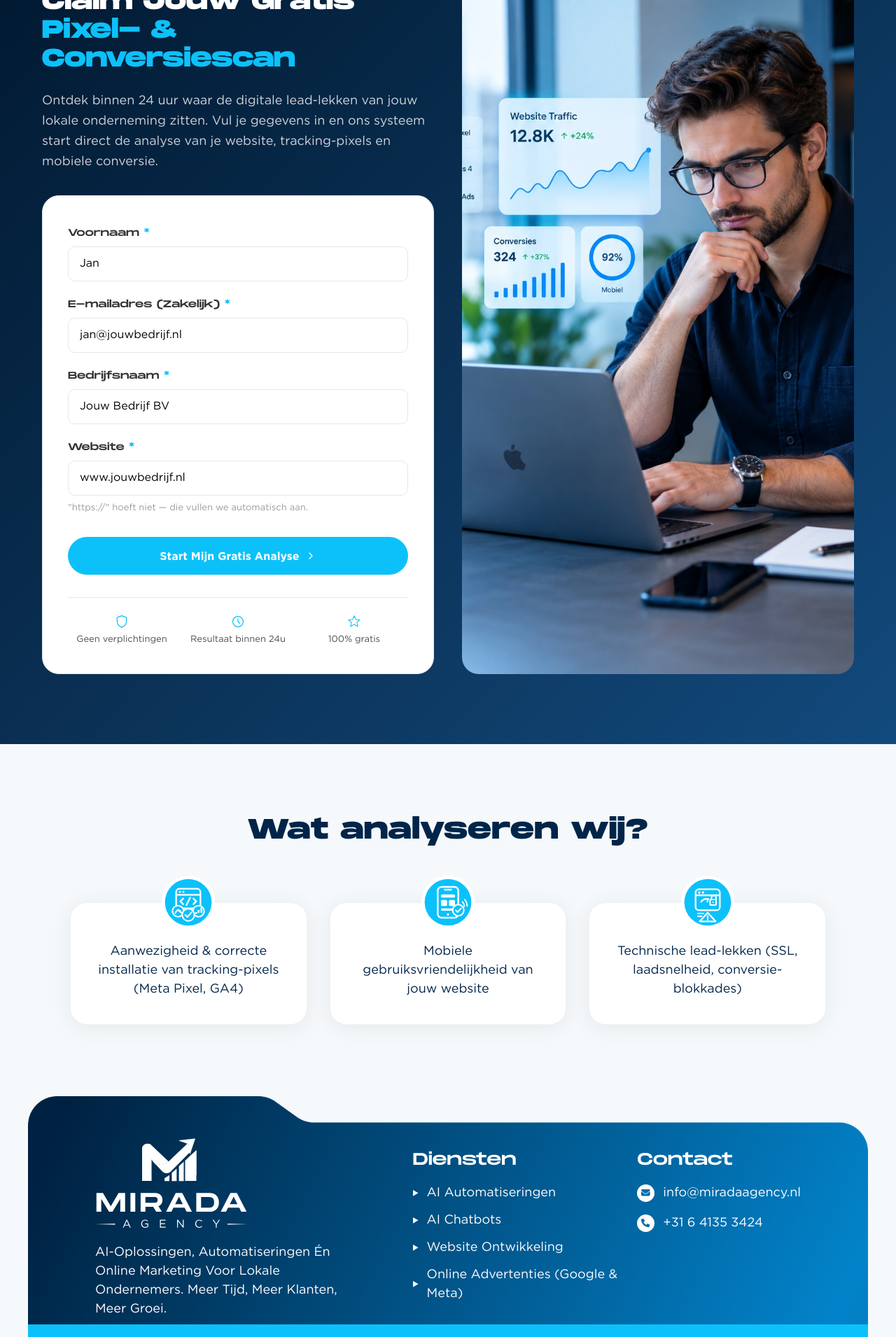
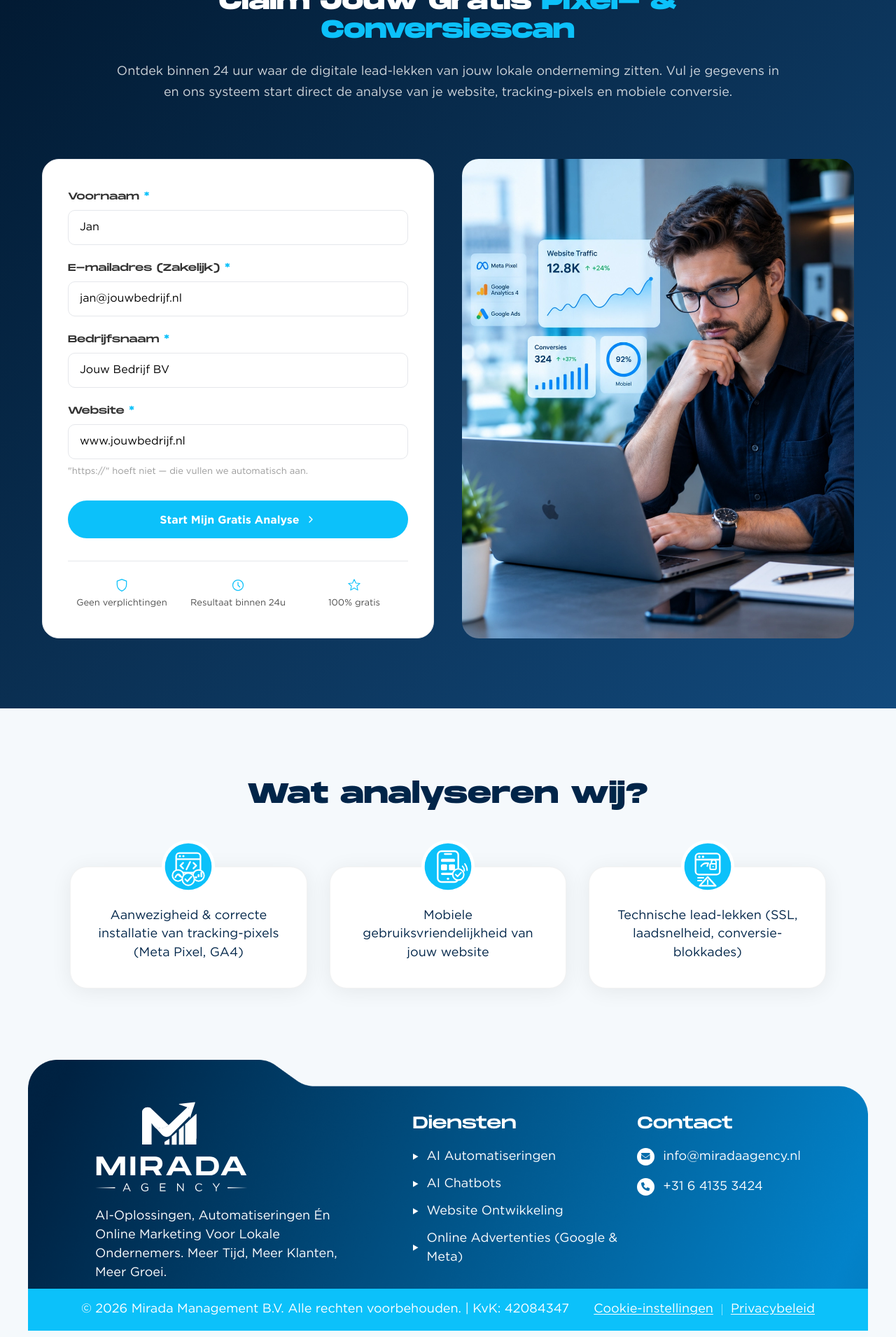
Before and after one commit to taibacreations/3616-miradaagency, a Next.js app: page /scan in a window 1280 px wide. Shown: the part 280-2190 px from the top of the page at 70% size. Built offline with nearby package versions, Linux system fonts and the light colour scheme.

Commit message:
completed updates

```diff
--- a/src/app/privacy/page.tsx
+++ b/src/app/privacy/page.tsx
@@ -240,7 +240,7 @@ export default function PrivacyPage() {
       {/* ===== Content ===== */}
       <section className="bg-[#F5F9FC]">
         <div
-          className={`${containerClass} py-[50px] md:py-[80px] lg:py-[100px]`}
+          className={`${containerClass} py-[50px] md:pt-[80px] md:pb-0 lg:pt-[100px] lg:pb-[10px]`}
         >
           <div className="grid grid-cols-1 gap-10 lg:grid-cols-[260px_1fr] lg:gap-12 xl:gap-16">
             {/* TOC card (desktop only) — ye card rehne diya */}
--- a/src/app/scan/page.tsx
+++ b/src/app/scan/page.tsx
@@ -200,38 +200,41 @@ export default function ScanPage() {
 
   return (
     <div className="relative">
-      {/* ===== Section 1: navy bg, heading + form | image ===== */}
+            {/* ===== Section 1: navy bg, heading (full width) → form | image ===== */}
       <section className="relative w-full overflow-hidden bg-gradient-to-br from-[#01152b] via-[#0a2f52] to-[#124a7d]">
-        <div className="max-w-[1600px] mx-auto xl:px-15 md:px-6 px-4 pt-[120px] pb-[50px] md:pt-[140px] md:pb-[80px] lg:pt-50 lg:pb-[100px]">
+        <div className="max-w-[1600px] mx-auto xl:px-15 md:px-6 px-4 pt-[150px] pb-[50px] md:pt-[140px] md:pb-[80px] lg:pt-40 xl:pt-50 lg:pb-[100px]">
+          <div ref={hero.ref}>
+            {/* ===== Top: badge + heading + paragraph (FULL WIDTH) ===== */}
             <div
-            ref={hero.ref}
-            className="grid grid-cols-1 items-stretch gap-8 md:grid-cols-2 lg:gap-10"
-          >
-            {/* Left column */}
-            <div
-              className={`flex flex-col ${fadeUp(hero.visible)}`}
+              className={`flex w-full flex-col ${fadeUp(hero.visible)}`}
               style={{ transitionDelay: hero.visible ? "0ms" : "0ms" }}
             >
-              <div className="mb-6 inline-flex w-fit items-center gap-2 rounded-full border border-[#0CC1FA]/40 bg-[#0CC1FA]/10 px-4 py-2">
+              <div className="mb-6 inline-flex w-fit items-center gap-2 rounded-full border border-[#0CC1FA]/40 bg-[#0CC1FA]/10 px-4 py-2 mx-auto">
                 <span className="h-1.5 w-1.5 rounded-full bg-[#0CC1FA]" />
                 <span className="font-gotham font-bold text-[12px] text-[#0CC1FA] sm:text-[13px]">
                   100% Gratis — Geen Verplichtingen
                 </span>
               </div>
 
-              <h1 className="mb-6 break-words font-monument font-extrabold leading-[1.15] text-white text-[26px] sm:text-[30px] md:text-[24px] lg:text-[30px] xl:text-[36px] 2xl:text-[44px]">
+              <h1 className="mb-6 w-full md:max-w-[700px] text-center mx-auto break-words font-monument font-extrabold leading-[1.15] text-white text-[26px] sm:text-[30px] md:text-[24px] lg:text-[30px] xl:text-[36px] 2xl:text-[44px]">
                 Claim Jouw Gratis{" "}
                 <span className="text-[#0CC1FA]">Pixel- &amp; Conversiescan</span>
               </h1>
 
-              <p className="max-w-[560px] font-gotham font-normal text-[16px] leading-relaxed text-white/80 xl:text-[18px]">
+              <p className="w-full md:max-w-[950px] text-center mx-auto font-gotham font-normal text-[16px] leading-relaxed text-white/80 xl:text-[18px]">
                 Ontdek binnen 24 uur waar de digitale lead-lekken van jouw lokale onderneming zitten.
                 Vul je gegevens in en ons systeem start direct de analyse van je website,
                 tracking-pixels en mobiele conversie.
               </p>
+            </div>
 
+            {/* ===== Bottom: form | image (dono ki height barabar) ===== */}
+            <div className="mt-10 md:mt-15 lg:mt-20 grid grid-cols-1 items-stretch gap-8 md:grid-cols-2 lg:gap-10">
               {/* Form card — contact card jaisi (white, rounded-[24px], #E5E7EB border) */}
-              <div className="mt-8 w-full rounded-[24px] border border-[#E5E7EB] bg-white px-6 py-8 sm:px-9 sm:py-10">
+              <div
+                className={`w-full rounded-[24px] border border-[#E5E7EB] bg-white px-6 py-8 sm:px-9 sm:py-10 ${fadeUp(hero.visible)}`}
+                style={{ transitionDelay: hero.visible ? "150ms" : "0ms" }}
+              >
                 <form onSubmit={handleSubmit} className="flex flex-col gap-5">
                   <div>
                     <label htmlFor="firstName" className={labelClass}>
@@ -359,18 +362,18 @@ export default function ScanPage() {
                   ))}
                 </div>
               </div>
-            </div>
 
-            {/* Right column: image (poori height) */}
+              {/* Image: form card ki poori height ke barabar */}
               <div
                 className={`relative h-[260px] w-full sm:h-[340px] md:h-auto ${fadeUp(hero.visible)}`}
-              style={{ transitionDelay: hero.visible ? "200ms" : "0ms" }}
+                style={{ transitionDelay: hero.visible ? "300ms" : "0ms" }}
               >
                 <img
                   src="/scan.webp"
                   alt=""
                   className="absolute inset-0 h-full w-full rounded-3xl object-cover"
                 />
+              </div>
             </div>
           </div>
         </div>
--- a/src/components/footer.tsx
+++ b/src/components/footer.tsx
@@ -253,17 +253,35 @@ const Footer = () => {
             </div>
           </div>
 
+
           {/* Bottom bar: <lg card se jura hua (no gap) | lg+ image ke bottom par overlap */}
           <div
-            className={`relative z-10 bg-[#0CC1FA] w-full min-h-[50px] lg:h-[60px] px-4 py-3 lg:py-0
+            className={`relative z-10 bg-[#0CC1FA] w-full min-h-[50px] lg:h-[60px] px-4 py-3 lg:py-3
              lg:-mt-[45px]
-            flex justify-center items-center text-center font-gotham text-white
+            flex items-center font-gotham text-white
             text-[14px] sm:text-[16px] xl:text-[18px] leading-[18px] xl:leading-normal
             ${anim(visible)}`}
             style={{ transitionDelay: visible ? "450ms" : "0ms" }}
           >
-            © 2026 Mirada Management B.V. Alle rechten voorbehouden. | KvK:
-            42084347
+            <div className="max-w-[1600px] mx-auto w-full xl:px-15 md:px-6 px-4 flex flex-col md:flex-row md:justify-between items-center text-center md:text-left gap-1 md:gap-3">
+              <span>
+                © 2026 Mirada Management B.V. Alle rechten voorbehouden. | KvK:
+                42084347
+              </span>
+
+              <div className="flex flex-row items-center gap-3">
+                <span className="cursor-pointer underline underline-offset-2 hover:text-[#04213D] transition-colors duration-300">
+                  Cookie-instellingen
+                </span>
+                <span className="h-4 w-px bg-white/50" aria-hidden="true" />
+                <Link
+                  href="/privacy"
+                  className="underline underline-offset-2 hover:text-[#04213D] transition-colors duration-300"
+                >
+                  Privacybeleid
+                </Link>
+              </div>
+            </div>
           </div>
         </div>
       </div>
--- a/src/components/services.tsx
+++ b/src/components/services.tsx
@@ -174,7 +174,7 @@ const Services = () => {
   }, []);
 
   return (
-    <section id="service" className="max-w-[1560px] mx-auto xl:px-10 md:px-6 px-4 2xl:py-[12.5vh] lg:py-[10px] xl:py-[160px] 2xl:py-[100px] md:py-[80px] py-[50px]">
+    <section id="service" className="max-w-[1560px] mx-auto xl:px-10 md:px-6 px-4 2xl:pt-[12.5vh] 2xl:pb-[12.5vh] xl:pt-[10vh] xl:pb-[15.5vh] lg:pb-[10px] lg:pt-[80px] md:py-[80px] py-[50px]">
       <div>
         <div>
           <div
```
Lines whose indentation alone changed are shown as unchanged.
